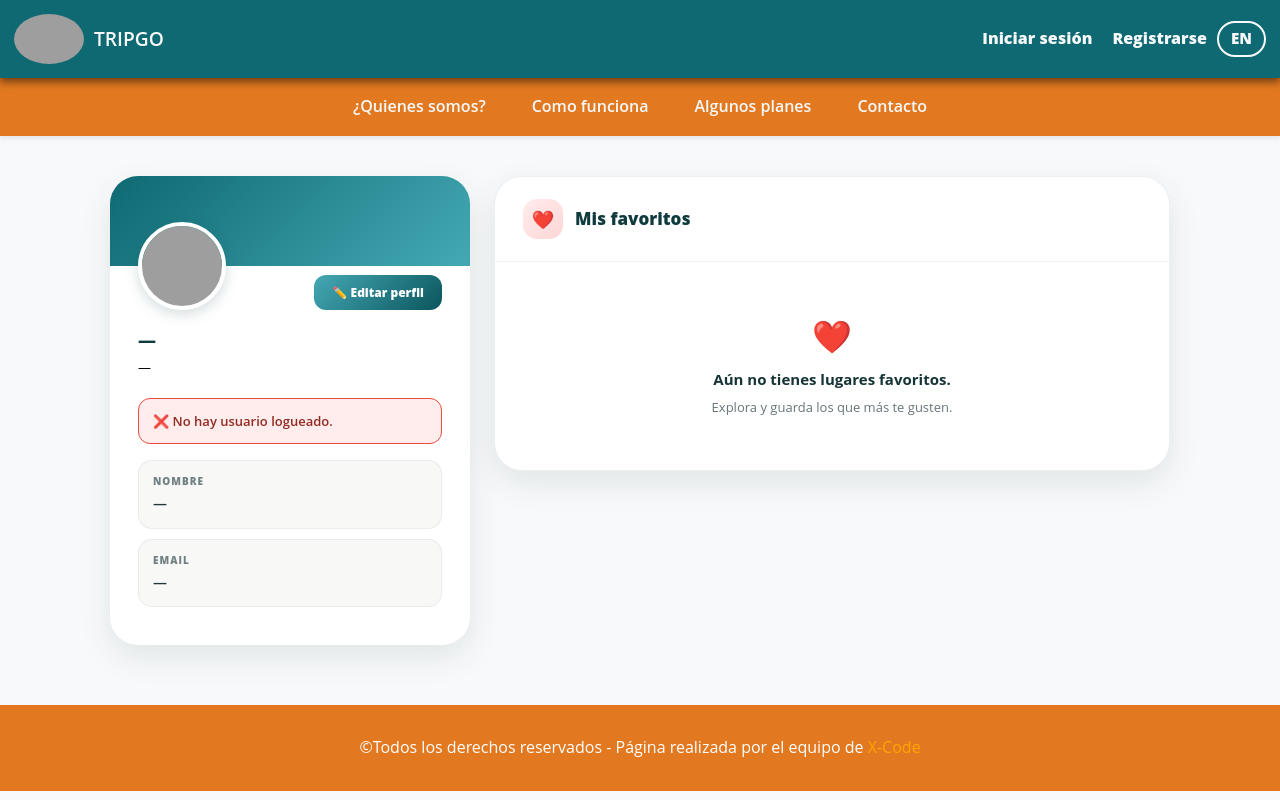
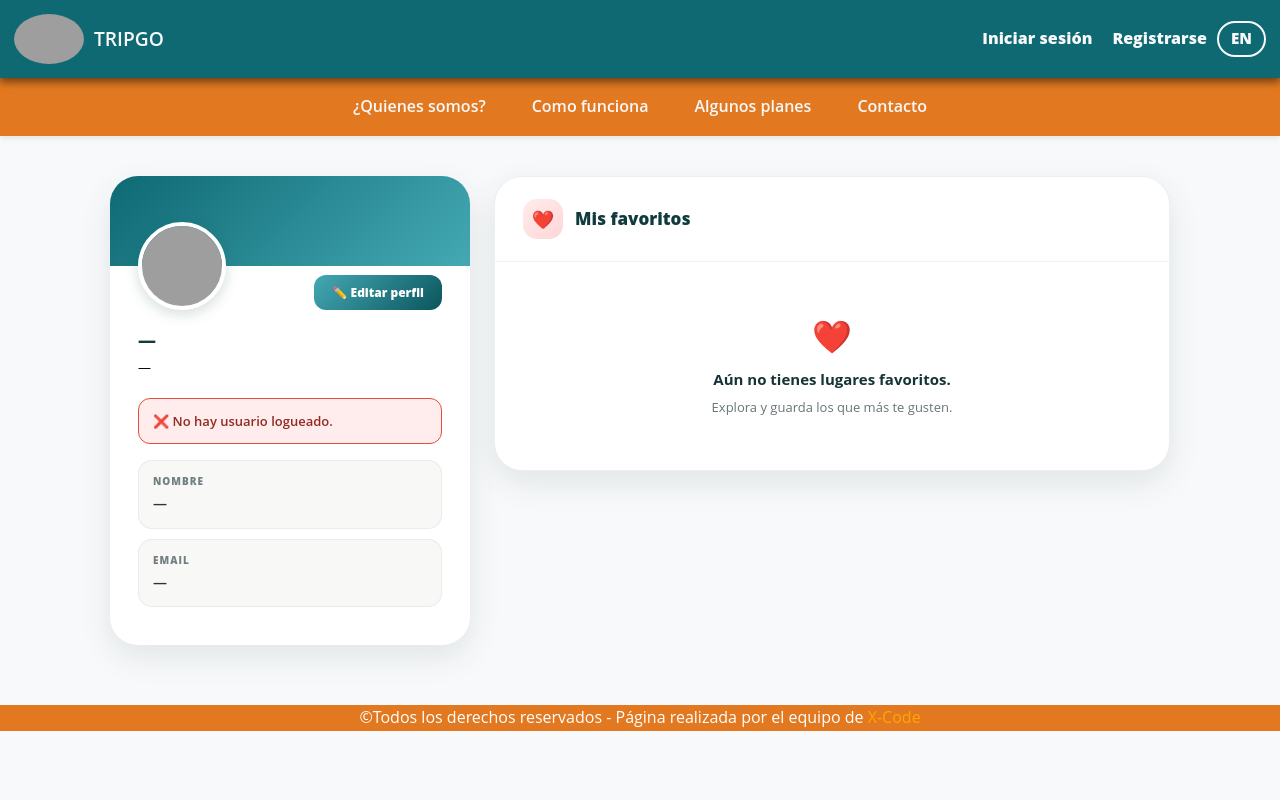
Before and after one commit to dudidev/TRIPGO-FRONTEND, an Angular app: page /editar-cuenta in a window 1280 px wide. Built offline with nearby package versions, Linux system fonts and the light colour scheme; grey boxes are pictures that could not be loaded.

Commit message:
style en el footer

```diff
--- a/src/app/shared/footer/footer.css
+++ b/src/app/shared/footer/footer.css
@@ -1,5 +1,5 @@
 .footer{
-    padding: var(--padding-lg);
+    /* padding: var(--padding-lg); */
     background-color: var(--secondary-color);
     p{
         color: var(--light-text-color);
```
